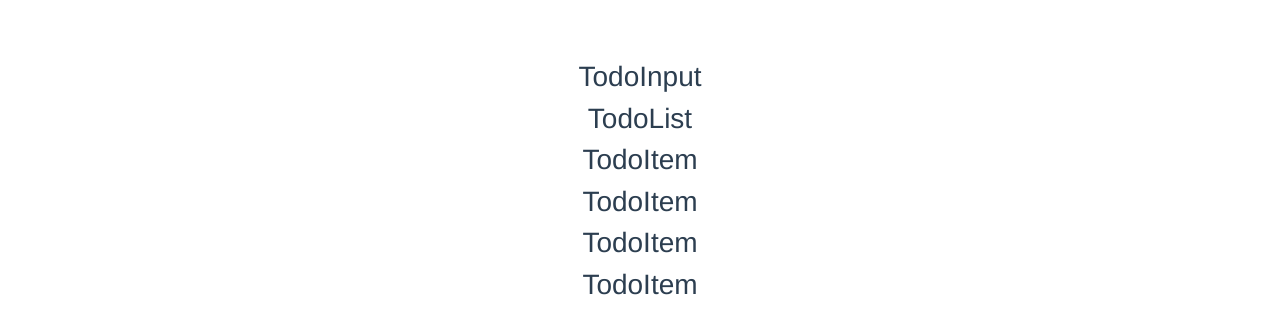
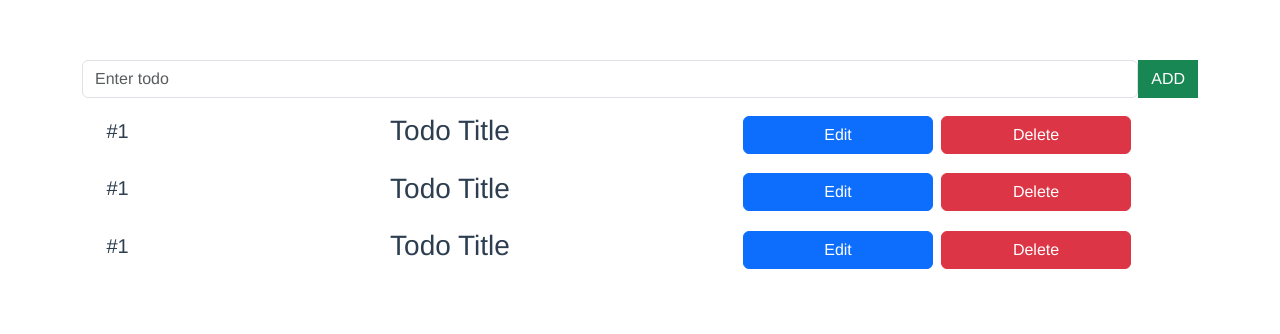
Before and after one commit to hninhnin0929/ToDoApp-V2, a Vue app: page / in a window 1280 px wide. Shown: the top 334 px of the page. Built offline with nearby package versions, Linux system fonts and the light colour scheme.

Commit message:
connect todo comps

```diff
--- a/src/App.vue
+++ b/src/App.vue
@@ -1,9 +1,9 @@
 <template>
-  <div id="app">
+  <div id="app" class="container">
     <!-- <router-view/> -->
     <TodoInput />
     <TodoList />
-    <TodoItem />
+
   </div>
 </template>
 
--- a/src/components/TodoInput.vue
+++ b/src/components/TodoInput.vue
@@ -1,6 +1,9 @@
 <template>
     <div>
-        <h3>TodoInput</h3>
+        <div class="d-flex">
+            <input type="text" class="form-control todoinput" placeholder="Enter todo" v-on:keydown.enter="submitTask" >
+            <button  class="btn btn-success rounded-0">ADD</button>
+        </div>
     </div>
 </template>
 <script>
@@ -9,4 +12,7 @@
     }
 </script>
 <style scoped>
+    .todoinput{
+
+    }
 </style>
--- a/src/components/TodoItem.vue
+++ b/src/components/TodoItem.vue
@@ -1,6 +1,11 @@
 <template>
     <div>
-        <h3>TodoItem</h3>
+        <div class="row my-3 align-items-center d-flex todoitem">
+            <h5 class="col-1">#1</h5>
+            <h3 class="col-6">Todo Title</h3>
+            <button class="btn btn-primary mx-2 col-2">Edit</button>
+            <button class="btn btn-danger col-2">Delete</button>
+        </div>
     </div>
 </template>
 <script>
@@ -9,4 +14,7 @@
     }
 </script>
 <style scoped>
+.todoitem{
+
+}
 </style>
--- a/src/components/TodoList.vue
+++ b/src/components/TodoList.vue
@@ -1,6 +1,5 @@
 <template>
     <div>
-        <h3>TodoList</h3>
         <TodoItem />
         <TodoItem />
         <TodoItem />
```
